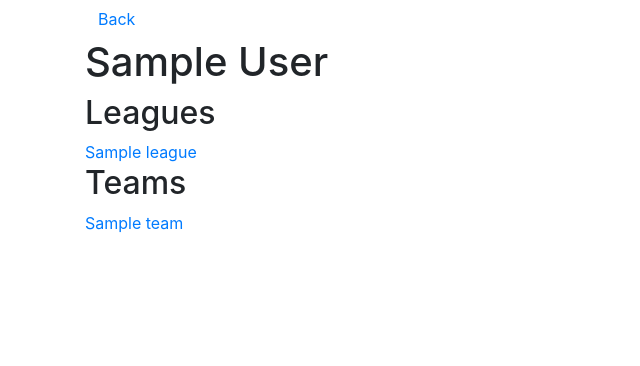
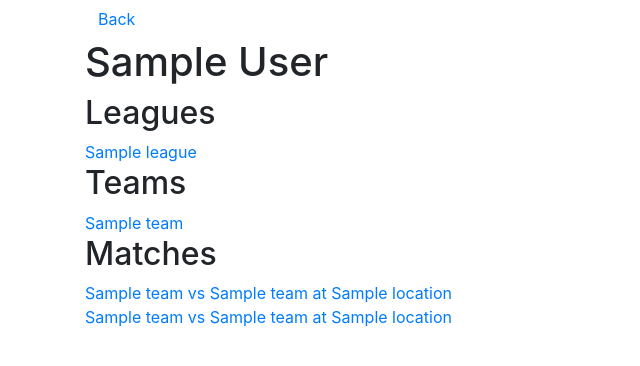
Before and after one commit to tankorsmash/Leagion, a Django app: page /player/1/ in a window 1280 px wide. Shown: the top 366 px of the page, without its empty margins (0-640 px from the left). Run offline with Django 3.2, Linux system fonts and the light colour scheme; tables that the repository leaves empty hold one stand-in row (values such as "Sample post"); some libraries are stand-ins or nearby versions.

Commit message:
Add matches to player detail

```diff
--- a/leagion/models.py
+++ b/leagion/models.py
@@ -76,7 +76,13 @@ class Match(models.Model):
     postponed_to = models.OneToOneField("Match", blank=True, null=True, related_name="postponed_from")
 
     def __unicode__(self):
-        return "Match: {home_team} vs {away_team} at {location}".format(
+        return "Match: {}".format(
+            self.pretty_name
+        )
+
+    @property
+    def pretty_name(self):
+        return "{home_team} vs {away_team} at {location}".format(
             home_team=self.home_team.name,
             away_team=self.away_team.name,
             location=self.location.name
--- a/leagion/templates/player_detail.html
+++ b/leagion/templates/player_detail.html
@@ -45,4 +45,20 @@ Player Details
     {% endfor %}
 </div>
 
+<div class="player-match-list">
+    <h2>
+        Matches
+    </h2>
+
+    {% for match in matches %}
+    <div class="row">
+        <div class="col-md-12">
+        <a href="{{match.detail_url}}">
+            {{ match.name }}
+        </a>
+        </div>
+    </div>
+    {% endfor %}
+</div>
+
 {% endblock %}
--- a/leagion/views.py
+++ b/leagion/views.py
@@ -206,9 +206,13 @@ class PlayerDetail(DetailView):
 
         teams = player.teams.all().select_related("league")
         leagues = []
+        matches = []
         for team in teams:
             if team.league not in leagues:
                 leagues.append(team.league)
+
+            matches.extend([m for m in team.home_matches.all()])
+            matches.extend([m for m in team.away_matches.all()])
 
         leagues_ctx = [{
             "name": league.name,
@@ -222,4 +226,10 @@ class PlayerDetail(DetailView):
         } for team in teams]
         context['teams'] = teams_ctx
 
+        matches_ctx = [{
+            "name": match.pretty_name,
+            "detail_url": reverse("match-detail", args=(match.id,))
+        } for match in matches]
+        context['matches'] = matches_ctx
+
         return context
```
